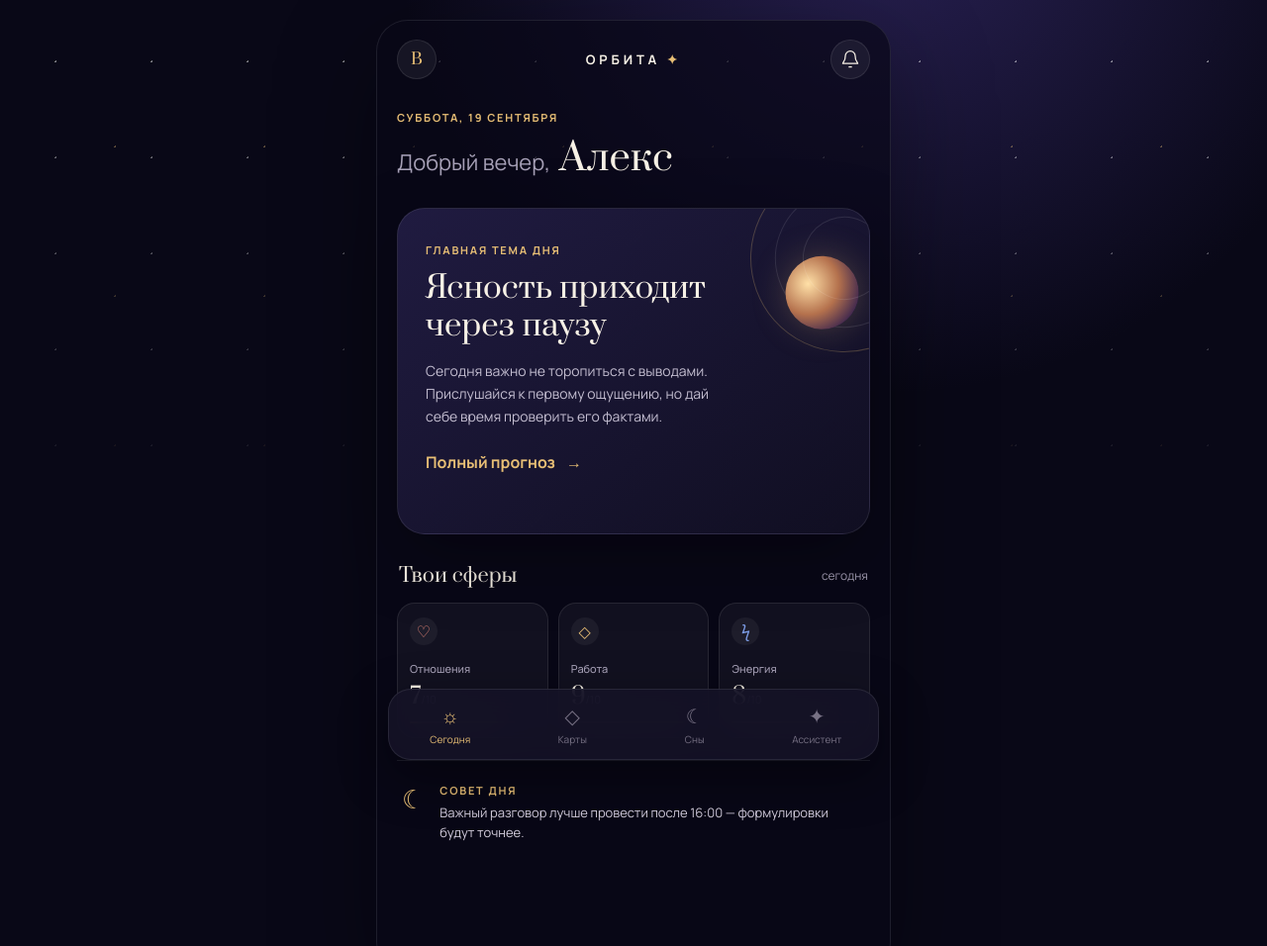
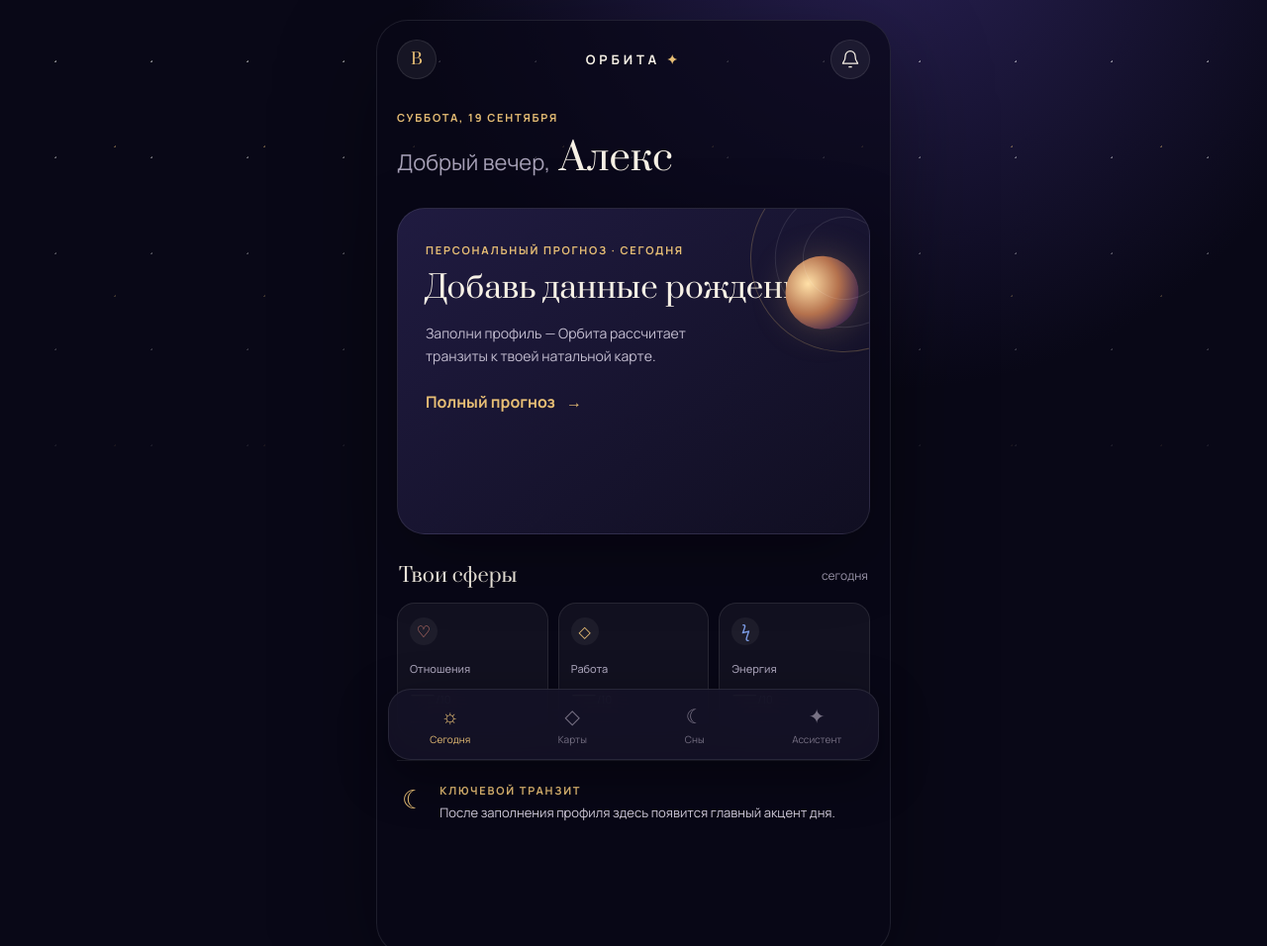
Before and after one commit to vladpirozhkov/orbita, a plain HTML site: page dist/index.html in a window 1280 px wide. Shown: the top 956 px of the page at 99% size. Drawn offline with Linux system fonts and the light colour scheme.

Commit message:
Move daily forecast to Today and use saved profile

```diff
--- a/dist/index.html
+++ b/dist/index.html
@@ -29,20 +29,20 @@
       <div class="greeting"><span>Добрый вечер,</span><h1 id="today-title">Алекс</h1></div>
       <article class="cosmic-card forecast-card">
         <div class="planet-orbit" aria-hidden="true"><span class="planet"></span><i></i></div>
-        <div class="eyebrow">ГЛАВНАЯ ТЕМА ДНЯ</div>
-        <h2>Ясность приходит<br>через паузу</h2>
-        <p>Сегодня важно не торопиться с выводами. Прислушайся к первому ощущению, но дай себе время проверить его фактами.</p>
+        <div class="eyebrow">ПЕРСОНАЛЬНЫЙ ПРОГНОЗ · <span id="forecast-date">СЕГОДНЯ</span></div>
+        <h2 id="forecast-headline">Добавь данные рождения</h2>
+        <p id="forecast-summary">Заполни профиль — Орбита рассчитает транзиты к твоей натальной карте.</p>
         <button class="text-link" data-modal="forecast">Полный прогноз <span>→</span></button>
       </article>
 
       <div class="section-heading"><h3>Твои сферы</h3><span>сегодня</span></div>
       <div class="scores">
-        <article><span class="score-icon coral">♡</span><strong>Отношения</strong><b>7<small>/10</small></b><i style="--score:70%"></i></article>
-        <article><span class="score-icon gold">◇</span><strong>Работа</strong><b>9<small>/10</small></b><i style="--score:90%"></i></article>
-        <article><span class="score-icon blue">ϟ</span><strong>Энергия</strong><b>8<small>/10</small></b><i style="--score:80%"></i></article>
+        <article><span class="score-icon coral">♡</span><strong>Отношения</strong><b><span id="score-relationships">—</span><small>/10</small></b><i id="bar-relationships" style="--score:0%"></i></article>
+        <article><span class="score-icon gold">◇</span><strong>Работа</strong><b><span id="score-work">—</span><small>/10</small></b><i id="bar-work" style="--score:0%"></i></article>
+        <article><span class="score-icon blue">ϟ</span><strong>Энергия</strong><b><span id="score-energy">—</span><small>/10</small></b><i id="bar-energy" style="--score:0%"></i></article>
       </div>
       <article class="insight-card">
-        <span class="moon-icon">☾</span><div><div class="eyebrow">СОВЕТ ДНЯ</div><p>Важный разговор лучше провести после 16:00 — формулировки будут точнее.</p></div>
+        <span class="moon-icon">☾</span><div><div class="eyebrow">КЛЮЧЕВОЙ ТРАНЗИТ</div><p id="forecast-advice">После заполнения профиля здесь появится главный акцент дня.</p></div>
       </article>
     </section>
 
@@ -84,8 +84,11 @@
       <form id="profile-form" class="profile-form">
         <label>Имя<input name="name" value="Алекс" required></label>
         <label>Дата рождения<input name="birthdate" type="date" value="1990-01-01" required></label>
-        <div class="split"><label>Время<input name="birthtime" type="time" value="12:00" required></label><label>Часовой пояс<select name="timezone"><option>UTC+1</option><option>UTC+3</option><option>UTC+5</option></select></label></div>
-        <label>Место рождения<input name="birthplace" value="Париж, Франция" required></label>
+        <label>Точное время рождения<input name="birthtime" type="time" value="12:00" required></label>
+        <label>Место рождения<input id="profile-place-query" name="birthplace" autocomplete="off" placeholder="Начните вводить город" required></label>
+        <div class="place-results" id="profile-place-results"></div>
+        <input name="latitude" type="hidden"><input name="longitude" type="hidden"><input name="timezone" type="hidden">
+        <div class="form-state" id="profile-place-state">Выберите город из списка — часовой пояс определится автоматически.</div>
         <label class="toggle-row"><span><strong>Ежедневный прогноз</strong><small>Получать в Telegram каждое утро</small></span><input type="checkbox" checked><i></i></label>
         <button class="primary-btn" type="submit">Сохранить профиль</button>
       </form>
```
